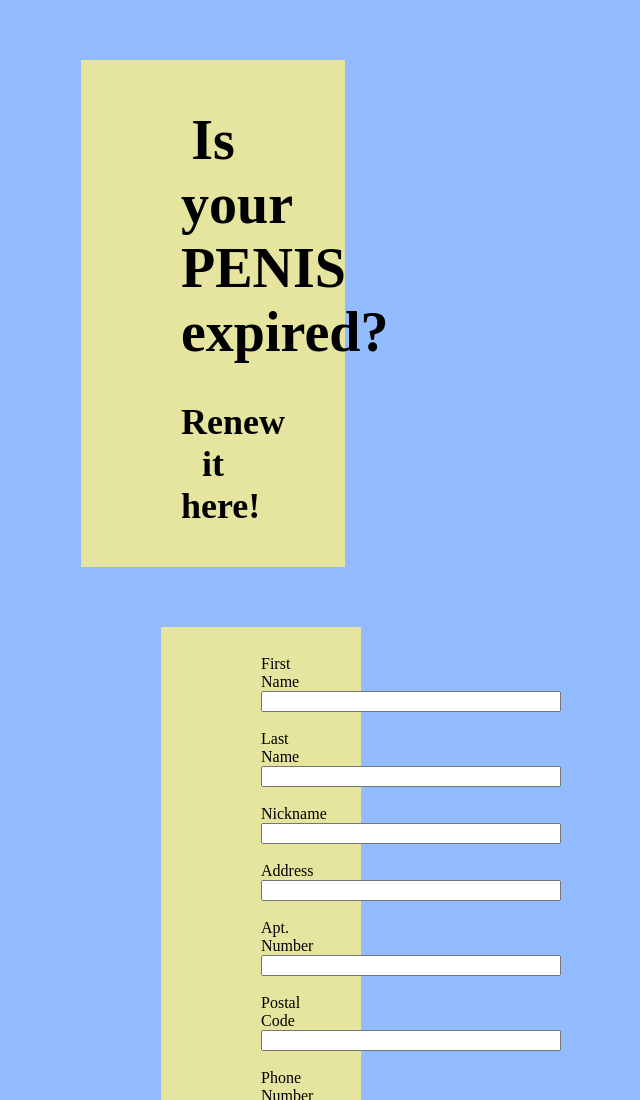
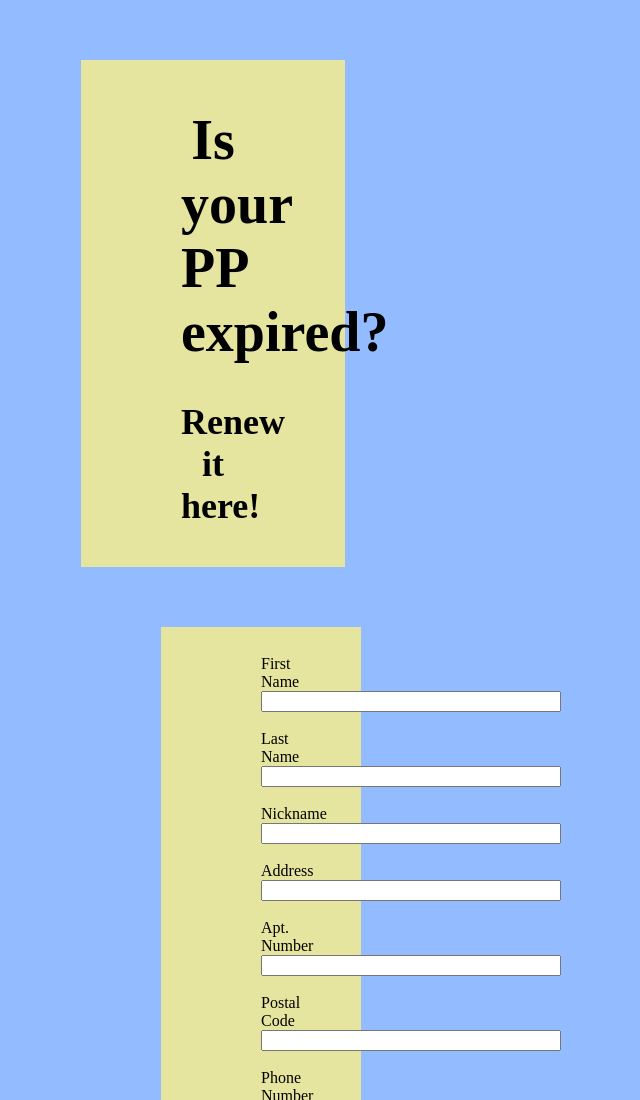
Before and after one commit to IsYourPPExpired/isyourppexpired.github.io, a plain HTML site: page index.html in a window 1280 px wide. Shown: the top 1100 px of the page, without its empty margins (427-1067 px from the left). Drawn offline with Linux system fonts and the light colour scheme.

Commit message:
Update index.html

```diff
--- a/index.html
+++ b/index.html
@@ -1,14 +1,14 @@
 <html>
 
 <head>
-<title>IS YOUR PENIS EXPIRED???</title>
+<title>IS YOUR PP EXPIRED???</title>
 <meta name="Why the fuck would you go on this site?" content=""/>
 </head>
 
 <body>
 <center>
 <div id="title">
-<h1>Is your PENIS expired?</h1>
+<h1>Is your PP expired?</h1>
 <h2>Renew it here!</h2>
 </div>
 <div id="main">
```
